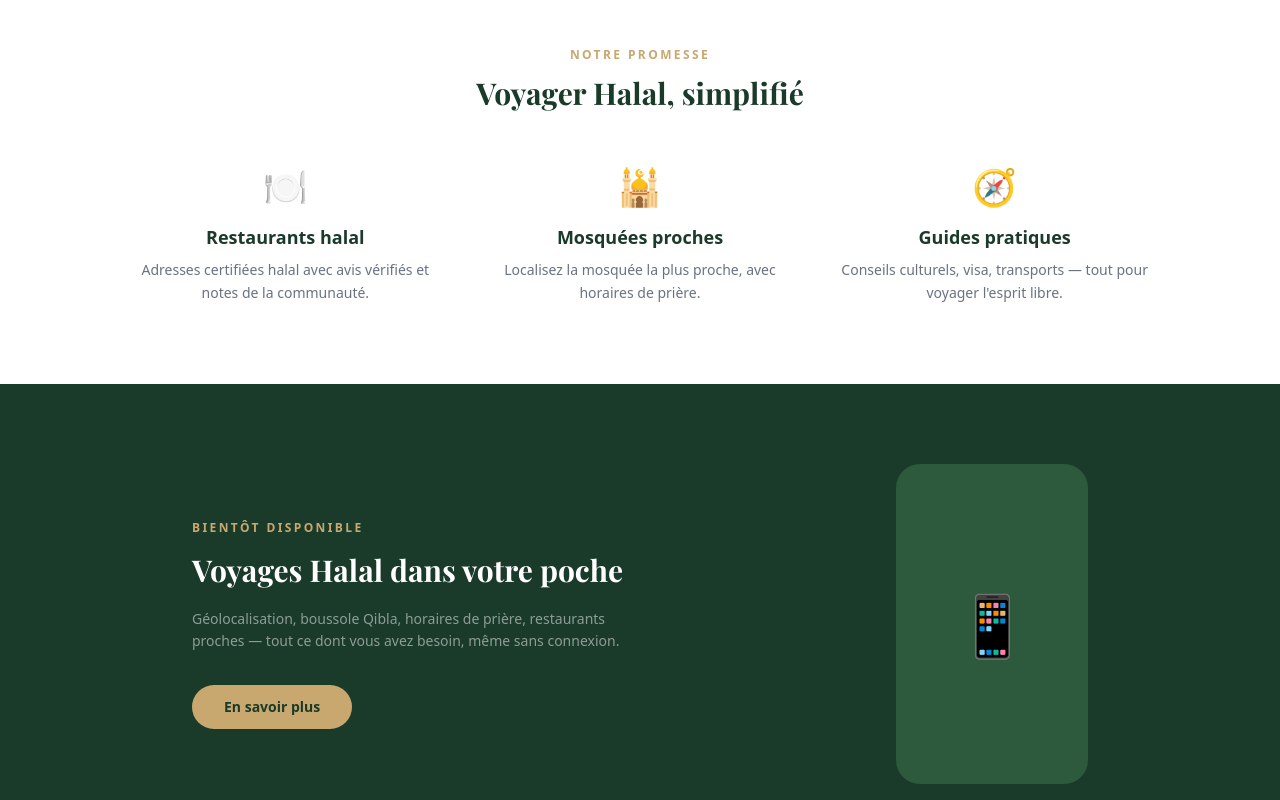
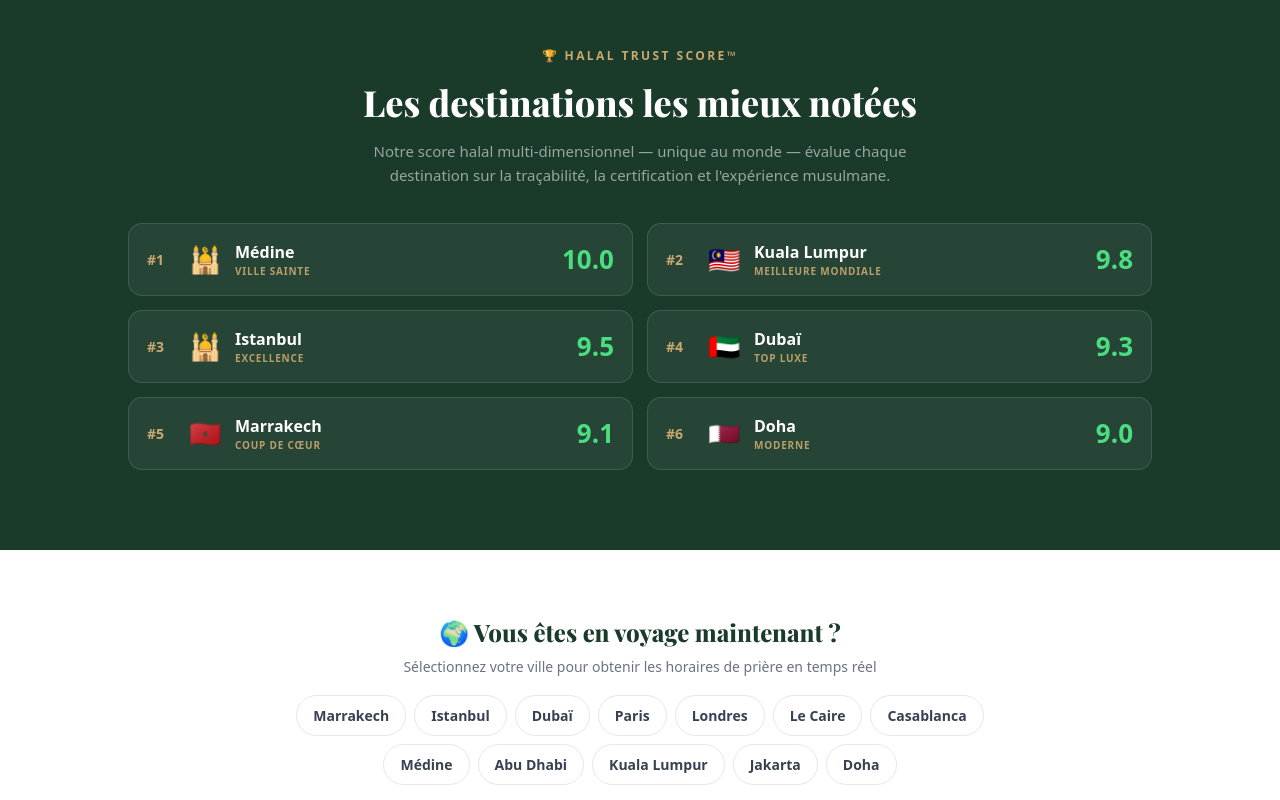
Before and after one commit to TYLER94120/VOYAGESHALAL, a Next.js app: page / in a window 1280 px wide. Shown: the part 2040-2840 px from the top of the page. Built offline with nearby package versions, Linux system fonts and the light colour scheme; no server answers; a web font is replaced by a local one.

Commit message:
Phase 5 V4A terminée — Homepage: classement Halal Trust Score + widget Je voyage maintenant

```diff
--- a/app/globals.css
+++ b/app/globals.css
@@ -211,3 +211,43 @@
 .share-wa { background: #25d366; color: white; }
 .share-fb { background: #1877f2; color: white; }
 .share-copy { background: #f3f4f6; color: #374151; border: 1px solid #e5e7eb; }
+
+/* ===== Je Voyage Maintenant ===== */
+.voyage-maintenant-section { text-align: center; }
+.voyage-maintenant-section h2 { font-size: 24px; font-weight: 800; color: #1a3a2a; }
+.voyage-maintenant-section > p { font-size: 14px; color: #6b7280; margin: 6px 0 18px; }
+.ville-grid { display: flex; flex-wrap: wrap; gap: 8px; justify-content: center; }
+.ville-btn {
+  background: white; border: 1px solid #e5e7eb; color: #374151;
+  padding: 9px 16px; border-radius: 999px; font-size: 14px; font-weight: 600; cursor: pointer;
+  transition: all 0.2s;
+}
+.ville-btn:hover { border-color: #166534; color: #166534; }
+.btn-change-ville {
+  background: transparent; border: none; color: #166534; font-weight: 600;
+  font-size: 14px; cursor: pointer; margin-top: 8px;
+}
+
+/* ===== Home Score Ranking ===== */
+.score-ranking-section { background: #1a3a2a; padding: 80px 16px; }
+.score-ranking-inner { max-width: 64rem; margin: 0 auto; }
+.score-ranking-eyebrow { color: #c9a870; font-size: 12px; font-weight: 700; letter-spacing: 0.2em; text-transform: uppercase; text-align: center; }
+.score-ranking-title { color: white; font-size: 36px; font-weight: 800; text-align: center; margin: 10px 0; font-family: var(--font-playfair), Georgia, serif; }
+.score-ranking-sub { color: rgba(255,255,255,0.55); font-size: 15px; text-align: center; max-width: 38rem; margin: 0 auto 36px; line-height: 1.6; }
+.score-ranking-grid { display: grid; grid-template-columns: repeat(2, 1fr); gap: 14px; }
+.score-card {
+  display: flex; align-items: center; gap: 14px;
+  background: rgba(255,255,255,0.06); border: 1px solid rgba(255,255,255,0.12);
+  border-radius: 14px; padding: 16px 18px; text-decoration: none; transition: all 0.2s;
+}
+.score-card:hover { background: rgba(255,255,255,0.11); border-color: #c9a870; }
+.score-card-rank { font-size: 14px; font-weight: 900; color: #c9a870; width: 28px; }
+.score-card-emoji { font-size: 26px; }
+.score-card-body { flex: 1; }
+.score-card-name { color: white; font-weight: 700; font-size: 16px; }
+.score-card-badge { color: rgba(201,168,112,0.9); font-size: 10px; font-weight: 700; letter-spacing: 0.08em; }
+.score-card-score { font-size: 26px; font-weight: 900; color: #4ade80; }
+@media (max-width: 640px) {
+  .score-ranking-grid { grid-template-columns: 1fr; }
+  .score-ranking-title { font-size: 28px; }
+}
--- a/app/page.tsx
+++ b/app/page.tsx
@@ -6,6 +6,8 @@ import EmailCapture from '@/components/ui/EmailCapture'
 import { buildWebSiteSchema, buildMetadata } from '@/lib/seo'
 import { guides } from '@/lib/data'
 import SearchBarHome from '@/components/search/SearchBarHome'
+import { JeVoyageMaintenant } from '@/components/JeVoyageMaintenant'
+import { HomeScoreRanking } from '@/components/HomeScoreRanking'
 
 export const metadata: Metadata = buildMetadata({
   title: 'Voyages Halal — Voyagez halal, voyagez serein',
@@ -129,6 +131,16 @@ export default function HomePage() {
         </div>
       </section>
 
+      {/* Halal Trust Score™ ranking */}
+      <HomeScoreRanking />
+
+      {/* Je voyage maintenant — widget prière temps réel */}
+      <section className="py-16 px-4 bg-white">
+        <div className="max-w-3xl mx-auto">
+          <JeVoyageMaintenant />
+        </div>
+      </section>
+
       {/* Voyager Halal, simplifié */}
       <section className="py-20 px-4 bg-white">
         <div className="max-w-5xl mx-auto text-center mb-14">
--- /dev/null
+++ b/components/HomeScoreRanking.tsx
@@ -0,0 +1,38 @@
+import Link from 'next/link'
+
+const TOP_DESTINATIONS = [
+  { slug: 'medine', nom: 'Médine', emoji: '🕌', score: 10.0, badge: 'VILLE SAINTE' },
+  { slug: 'kuala-lumpur', nom: 'Kuala Lumpur', emoji: '🇲🇾', score: 9.8, badge: 'MEILLEURE MONDIALE' },
+  { slug: 'istanbul', nom: 'Istanbul', emoji: '🕌', score: 9.5, badge: 'EXCELLENCE' },
+  { slug: 'dubai', nom: 'Dubaï', emoji: '🇦🇪', score: 9.3, badge: 'TOP LUXE' },
+  { slug: 'marrakech', nom: 'Marrakech', emoji: '🇲🇦', score: 9.1, badge: 'COUP DE CŒUR' },
+  { slug: 'doha', nom: 'Doha', emoji: '🇶🇦', score: 9.0, badge: 'MODERNE' },
+]
+
+export function HomeScoreRanking() {
+  return (
+    <section className="score-ranking-section">
+      <div className="score-ranking-inner">
+        <p className="score-ranking-eyebrow">🏆 Halal Trust Score™</p>
+        <h2 className="score-ranking-title">Les destinations les mieux notées</h2>
+        <p className="score-ranking-sub">
+          Notre score halal multi-dimensionnel — unique au monde — évalue chaque destination sur la
+          traçabilité, la certification et l&apos;expérience musulmane.
+        </p>
+        <div className="score-ranking-grid">
+          {TOP_DESTINATIONS.map((d, i) => (
+            <Link key={d.slug} href={`/villes/${d.slug}`} className="score-card">
+              <div className="score-card-rank">#{i + 1}</div>
+              <div className="score-card-emoji">{d.emoji}</div>
+              <div className="score-card-body">
+                <div className="score-card-name">{d.nom}</div>
+                <div className="score-card-badge">{d.badge}</div>
+              </div>
+              <div className="score-card-score">{d.score.toFixed(1)}</div>
+            </Link>
+          ))}
+        </div>
+      </div>
+    </section>
+  )
+}
--- /dev/null
+++ b/components/JeVoyageMaintenant.tsx
@@ -0,0 +1,53 @@
+'use client'
+import { useState } from 'react'
+import { PrayerTimesWidget } from '@/components/PrayerTimesWidget'
+
+interface VilleOption {
+  nom: string
+  apiName: string
+  pays: string
+  code: string
+}
+
+const VILLES: VilleOption[] = [
+  { nom: 'Marrakech', apiName: 'Marrakech', pays: 'Maroc', code: 'MA' },
+  { nom: 'Istanbul', apiName: 'Istanbul', pays: 'Turquie', code: 'TR' },
+  { nom: 'Dubaï', apiName: 'Dubai', pays: 'Émirats', code: 'AE' },
+  { nom: 'Paris', apiName: 'Paris', pays: 'France', code: 'FR' },
+  { nom: 'Londres', apiName: 'London', pays: 'Royaume-Uni', code: 'GB' },
+  { nom: 'Le Caire', apiName: 'Cairo', pays: 'Égypte', code: 'EG' },
+  { nom: 'Casablanca', apiName: 'Casablanca', pays: 'Maroc', code: 'MA' },
+  { nom: 'Médine', apiName: 'Medina', pays: 'Arabie Saoudite', code: 'SA' },
+  { nom: 'Abu Dhabi', apiName: 'Abu Dhabi', pays: 'Émirats', code: 'AE' },
+  { nom: 'Kuala Lumpur', apiName: 'Kuala Lumpur', pays: 'Malaisie', code: 'MY' },
+  { nom: 'Jakarta', apiName: 'Jakarta', pays: 'Indonésie', code: 'ID' },
+  { nom: 'Doha', apiName: 'Doha', pays: 'Qatar', code: 'QA' },
+]
+
+export function JeVoyageMaintenant() {
+  const [selected, setSelected] = useState<VilleOption | null>(null)
+
+  return (
+    <section className="voyage-maintenant-section">
+      <h2>🌍 Vous êtes en voyage maintenant ?</h2>
+      <p>Sélectionnez votre ville pour obtenir les horaires de prière en temps réel</p>
+
+      {!selected ? (
+        <div className="ville-grid">
+          {VILLES.map((v) => (
+            <button key={v.nom} className="ville-btn" onClick={() => setSelected(v)}>
+              {v.nom}
+            </button>
+          ))}
+        </div>
+      ) : (
+        <div>
+          <PrayerTimesWidget ville={selected.apiName} pays={selected.pays} countryCode={selected.code} />
+          <button onClick={() => setSelected(null)} className="btn-change-ville">
+            ← Changer de ville
+          </button>
+        </div>
+      )}
+    </section>
+  )
+}
```
